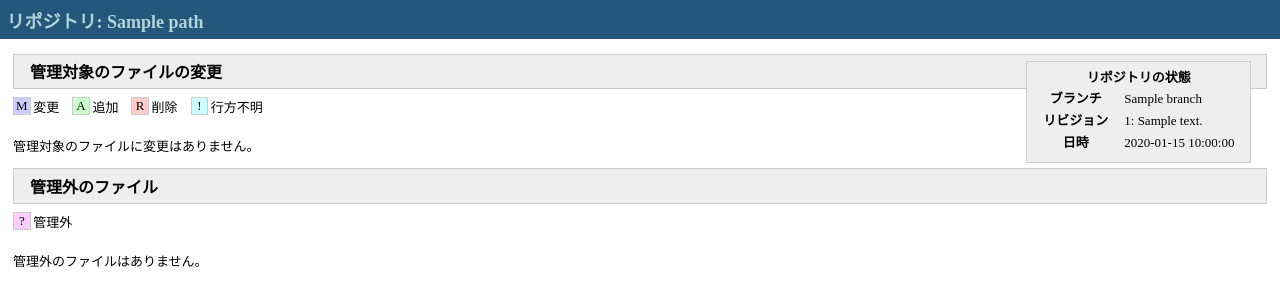
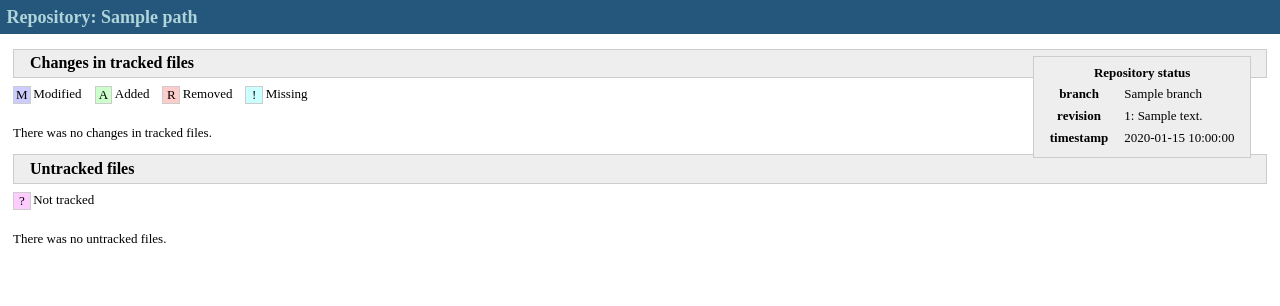
Before and after one commit to tokibito/flask-hgwebcommit, a Flask app: template hgwebcommit/templates/index.html in a window 1280 px wide. Shown: the top 306 px of the page. Run offline with Flask 2, Linux system fonts and the light colour scheme; the template is opened without the code that fills it: most values are stand-ins (such as "Sample title", 1, 10 or a date in 2020).

Commit message:
#6 日本語部分を英語に
--HG--
branch : t6

```diff
--- a/hgwebcommit/actions/hello.py
+++ b/hgwebcommit/actions/hello.py
@@ -1,8 +1,7 @@
-# coding:utf8
 from flask import flash
 
 from hgwebcommit.actions.decorators import action
 
-@action('hello', u'こんにちは')
+@action('hello', 'Hello')
 def hello():
-    flash(u'こんにちは！')
+    flash('Hello!')
--- a/hgwebcommit/templates/add_unknown_confirm.html
+++ b/hgwebcommit/templates/add_unknown_confirm.html
@@ -2,7 +2,7 @@
 
 {% block main %}
 <p>
-以下のファイルを管理対象に追加します:
+These files are added to the repository:
 </p>
 <ul>
   {% for filename in form.data.files %}
@@ -17,7 +17,7 @@
   </div>
   <div class="operation">
     <input type="submit" value="OK" />
-    <button type="button" class="button-cancel">キャンセル</button>
+    <button type="button" class="button-cancel">Cancel</button>
   </div>
 </form>
 {% endblock %}
--- a/hgwebcommit/templates/base_site.html
+++ b/hgwebcommit/templates/base_site.html
@@ -3,5 +3,5 @@
 {% block title %}{{ repository.name }} - hgwebcommit{% endblock %}
 
 {% block header %}
-<h1><a href="{{ url_for('index') }}">リポジトリ: {{ repository.path }}</a></h1>
+<h1><a href="{{ url_for('index') }}">Repository: {{ repository.path }}</a></h1>
 {% endblock %}
--- a/hgwebcommit/templates/index.html
+++ b/hgwebcommit/templates/index.html
@@ -4,18 +4,18 @@
 <div id="sidebar">
   <div id="repository-meta" class="sidebar-panel">
     <table>
-      <caption>リポジトリの状態</caption>
+      <caption>Repository status</caption>
       <tbody>
         <tr>
-          <th>ブランチ</th>
+          <th>branch</th>
           <td>{{ repository.branch() }}</td>
         </tr>
         <tr>
-          <th>リビジョン</th>
+          <th>revision</th>
           <td>{{ repository.parent_number() }}: {{ repository.parent_revision() }}</td>
         </tr>
         <tr>
-          <th>日時</th>
+          <th>timestamp</th>
           <td>{{ repository.parent_date() }}</td>
         </tr>
       </tbody>
@@ -23,12 +23,12 @@
   </div>
   {% if form_actions.action.choices %}
     <div id="action-form" class="sidebar-panel">
-      <h3>アクションを実行</h3>
+      <h3>run action</h3>
       <form method="post" action="{{ url_for('exec_action') }}" id="formactions">
         {{ form_actions.csrf_token }}
         <div>
           {{ form_actions.action }}
-          <input type="submit" value="実行" />
+          <input type="submit" value="Run" />
         </div>
       </form>
     </div>
@@ -47,20 +47,20 @@
   {% endif %}
 {% endwith %}
 
-<h2>管理対象のファイルの変更</h2>
+<h2>Changes in tracked files</h2>
 <div class="status-help">
   <ul>
     <li>
-      <span class="status-mark status-modified">M</span>変更
+      <span class="status-mark status-modified">M</span>Modified
     </li>
     <li>
-      <span class="status-mark status-added">A</span>追加
+      <span class="status-mark status-added">A</span>Added
     </li>
     <li>
-      <span class="status-mark status-removed">R</span>削除
+      <span class="status-mark status-removed">R</span>Removed
     </li>
     <li>
-      <span class="status-mark status-missing">!</span>行方不明
+      <span class="status-mark status-missing">!</span>Missing
     </li>
   </ul>
 </div>
@@ -72,21 +72,21 @@
     </div>
     <div class="operation">
       <input type="hidden" name="{{ form_ctrl._prefix }}operation" value="" id="formctrl-operation" />
-      <button type="button" id="formctrl-commit">コミット(commit)</button>
-      <button type="button" id="formctrl-revert">戻す(revert)</button>
-      <button type="button" id="formctrl-remove">削除(remove)</button>
+      <button type="button" id="formctrl-commit">Commit</button>
+      <button type="button" id="formctrl-revert">Revert</button>
+      <button type="button" id="formctrl-remove">Remove</button>
     </div>
   </form>
 {% else %}
   <p>
-    管理対象のファイルに変更はありません。
+    There was no changes in tracked files.
   </p>
 {% endif %}
-<h2>管理外のファイル</h2>
+<h2>Untracked files</h2>
 <div class="status-help">
   <ul>
     <li>
-      <span class="status-mark status-not-tracked">?</span>管理外
+      <span class="status-mark status-not-tracked">?</span>Not tracked
     </li>
   </ul>
 </div>
@@ -97,12 +97,12 @@
       {{ form_unknown.files }}
     </div>
     <div class="operation">
-      <input type="submit" value="追加(add)" />
+      <input type="submit" value="Add" />
     </div>
   </form>
 {% else %}
   <p>
-    管理外のファイルはありません。
+    There was no untracked files.
   </p>
 {% endif %}
 {% endblock %}
--- a/hgwebcommit/templates/submit.html
+++ b/hgwebcommit/templates/submit.html
@@ -23,7 +23,7 @@
   {% endif %}
   <div class="operation">
     <input type="submit" value="OK" />
-    <button type="button" class="button-cancel">キャンセル</button>
+    <button type="button" class="button-cancel">Cancel</button>
   </div>
 </form>
 {% endblock %}
--- a/requirements.txt
+++ b/requirements.txt
@@ -1,3 +1,4 @@
 Flask>=0.5
 Flask-WTF>=0.2.3
+Flask-Babel>=0.6
 simplejson>=2.1.0
```
Also changed, not shown: hgwebcommit/forms.py (+3 -4 lines), hgwebcommit/views.py (+15 -16 lines).
